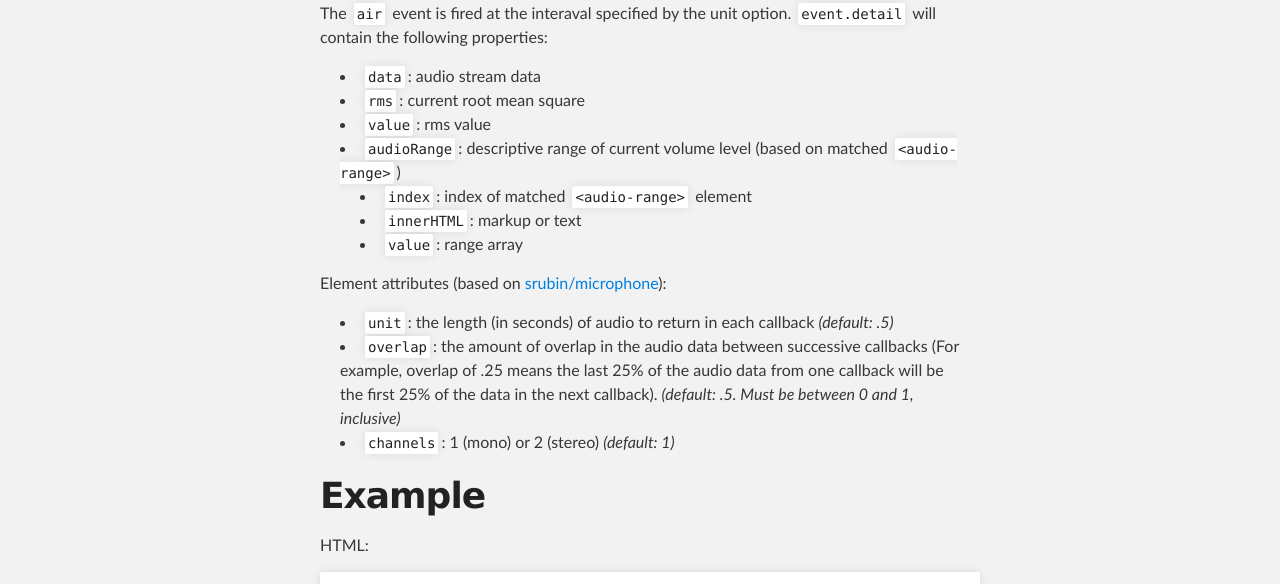
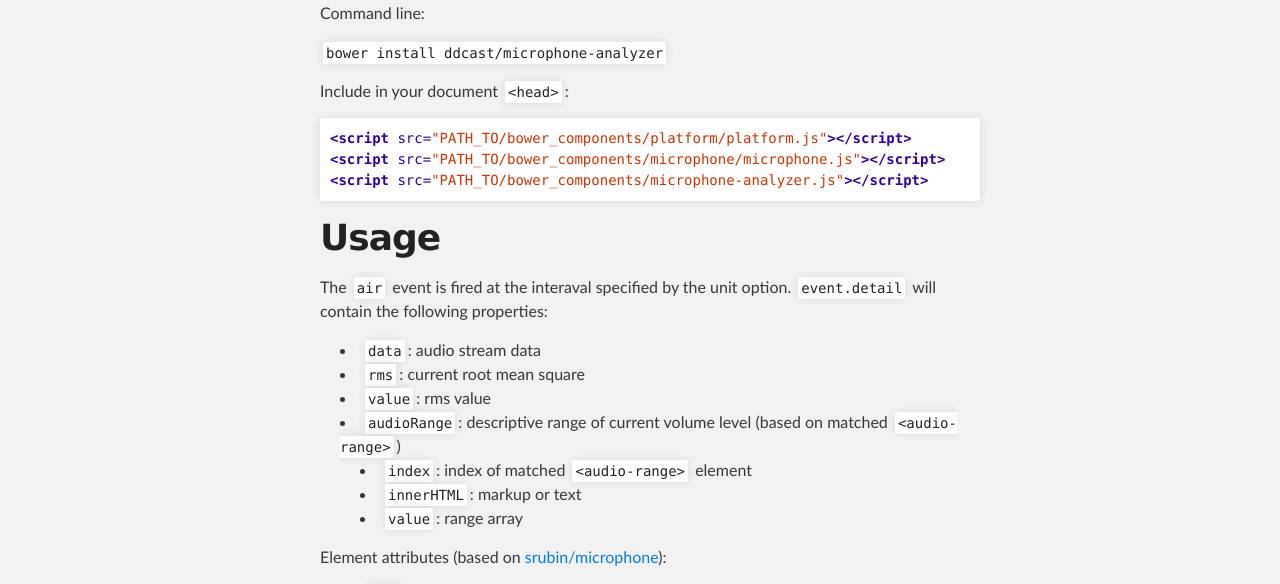
Before and after one commit to ddcast/microphone-analyzer, a plain HTML site: page index.html in a window 1280 px wide. Shown: the part 516-1100 px from the top of the page. Drawn offline with Linux system fonts and the light colour scheme.

```diff
--- a/index.html
+++ b/index.html
@@ -42,6 +42,20 @@
 <li><a href="http://www.polymer-project.org/">Polymer</a></li>
 <li><a href="https://github.com/srubin/microphone/">Microphone</a></li>
 </ul><h1>
+<a name="install" class="anchor" href="#install"><span class="octicon octicon-link"></span></a>Install</h1>
+
+<p>Command line:</p>
+
+<p><code>bower install ddcast/microphone-analyzer</code></p>
+
+<p>Include in your document <code>&lt;head&gt;</code>:</p>
+
+<div class="highlight highlight-HTML"><pre><span class="nt">&lt;script </span><span class="na">src=</span><span class="s">"PATH_TO/bower_components/platform/platform.js"</span><span class="nt">&gt;&lt;/script&gt;</span>
+<span class="nt">&lt;script </span><span class="na">src=</span><span class="s">"PATH_TO/bower_components/microphone/microphone.js"</span><span class="nt">&gt;&lt;/script&gt;</span>
+<span class="nt">&lt;script </span><span class="na">src=</span><span class="s">"PATH_TO/bower_components/microphone-analyzer.js"</span><span class="nt">&gt;&lt;/script&gt;</span>
+</pre></div>
+
+<h1>
 <a name="usage" class="anchor" href="#usage"><span class="octicon octicon-link"></span></a>Usage</h1>
 
 <p>The <code>air</code> event is fired at the interaval specified by the unit option. <code>event.detail</code> will contain the following properties:</p>
```
Also changed, not shown: params.json (+1 -1 lines).
